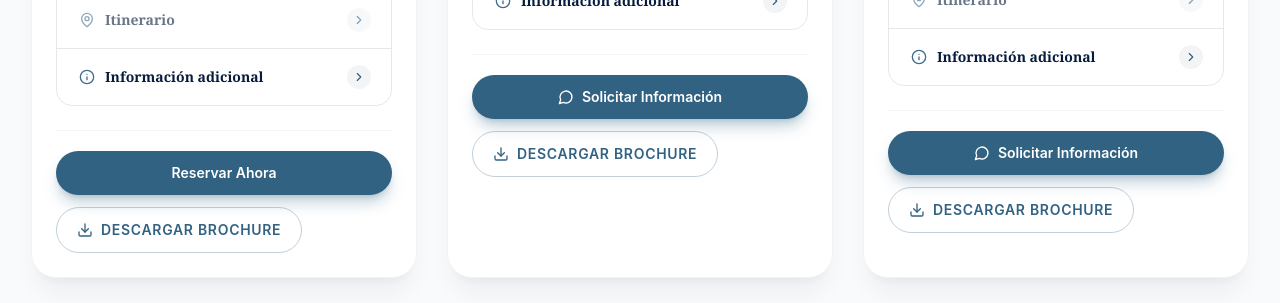
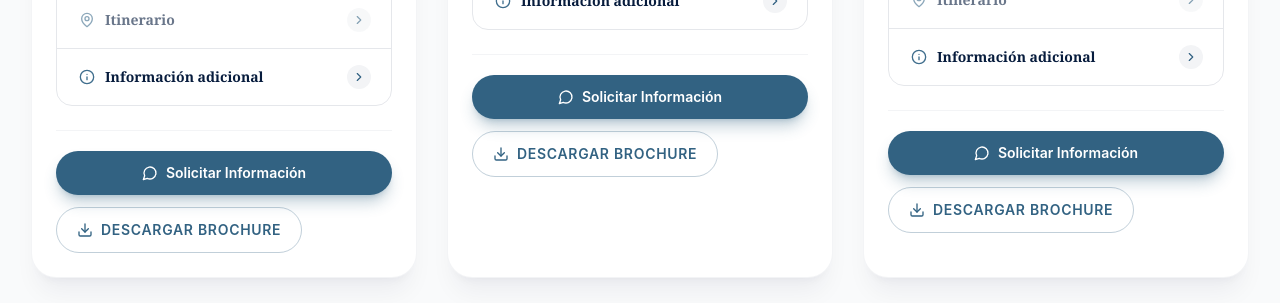
Before and after one commit to luchocr28/Viajando_con_Gonzalo, a React (Vite) app: page / in a window 1280 px wide. Shown: the part 4780-5083 px from the top of the page. Built offline with nearby package versions, Linux system fonts and the light colour scheme.

Commit message:
Simplify Tours button and remove unused keys

```diff
--- a/src/components/Tours.tsx
+++ b/src/components/Tours.tsx
@@ -292,16 +292,6 @@ function TourCardComponent({ tour, index }: { tour: TourCard; index: number }) {
         <TourAccordion items={accordionItems} tourId={tour.id} />
 
         <div className="mt-6 flex flex-wrap gap-3 border-t border-gray-100 pt-5">
-          {tour.ctaKey === 'reserve' ? (
-            <a
-              href={buildWhatsAppUrl(ctaMessage)}
-              target="_blank"
-              rel="noopener noreferrer"
-              className="btn-primary flex-1 !py-3"
-            >
-              {t('tours.reserveNow')}
-            </a>
-          ) : (
           <a
             href={buildWhatsAppUrl(ctaMessage)}
             target="_blank"
@@ -311,7 +301,6 @@ function TourCardComponent({ tour, index }: { tour: TourCard; index: number }) {
             <MessageCircle className="h-4 w-4" />
             {t('tours.requestInfo')}
           </a>
-          )}
           <a
             href={tour.brochureUrl}
             className="inline-flex items-center justify-center gap-2 rounded-full border border-primary/30 px-5 py-3 text-sm font-semibold uppercase tracking-wider text-primary transition-all hover:bg-primary hover:text-white"
--- a/src/data/content.ts
+++ b/src/data/content.ts
@@ -14,7 +14,6 @@ export type TourCard = {
   }[];
   departures: string[];
   additionalInfo: { es: string; en: string };
-  ctaKey: 'reserve' | 'info';
   brochureUrl: string;
 };
 
@@ -77,7 +76,6 @@ export const tours: TourCard[] = [
       es: 'Salidas garantizadas en agosto y septiembre. Cupos limitados. Reserva con anticipación para asegurar disponibilidad de hoteles y tours.',
       en: 'Guaranteed departures in August and September. Limited spots. Book in advance to secure hotel and tour availability.',
     },
-    ctaKey: 'reserve',
     brochureUrl: '#',
   },
   {
@@ -125,7 +123,6 @@ export const tours: TourCard[] = [
       es: 'Salidas privadas bajo reserva. Sujeto a disponibilidad de temporada seca. Recomendamos llevar ropa ligera, repelente de insectos y calzado cómodo para senderos.',
       en: 'Private departures on request. Subject to dry-season availability. We recommend lightweight clothing, insect repellent and comfortable trail footwear.',
     },
-    ctaKey: 'info',
     brochureUrl: '#',
   },
   {
@@ -153,7 +150,6 @@ export const tours: TourCard[] = [
       es: 'Salidas privadas bajo reserva. Sujeto a disponibilidad de temporada seca. Recomendamos llevar ropa ligera, repelente de insectos y calzado cómodo para senderos.',
       en: 'Private departures on request. Subject to dry-season availability. We recommend lightweight clothing, insect repellent and comfortable trail footwear.',
     },
-    ctaKey: 'info',
     brochureUrl: '#',
   },
 ];
--- a/src/i18n/translations.ts
+++ b/src/i18n/translations.ts
@@ -64,7 +64,6 @@ export type TranslationKey =
   | 'tours.guaranteedDepartures'
   | 'tours.additionalInfo'
   | 'tours.brochure'
-  | 'tours.reserveNow'
   | 'tours.requestInfo'
   | 'gallery.eyebrow'
   | 'gallery.title'
@@ -186,7 +185,6 @@ const es: Record<TranslationKey, string> = {
   'tours.guaranteedDepartures': 'Salidas garantizadas',
   'tours.additionalInfo': 'Información adicional',
   'tours.brochure': 'Descargar Brochure',
-  'tours.reserveNow': 'Reservar Ahora',
   'tours.requestInfo': 'Solicitar Información',
   'gallery.eyebrow': 'Galería',
   'gallery.title': 'Costa Rica en imágenes',
@@ -310,7 +308,6 @@ const en: Record<TranslationKey, string> = {
   'tours.guaranteedDepartures': 'Guaranteed departures',
   'tours.additionalInfo': 'Additional information',
   'tours.brochure': 'Download Brochure',
-  'tours.reserveNow': 'Reserve Now',
   'tours.requestInfo': 'Request Information',
   'gallery.eyebrow': 'Gallery',
   'gallery.title': 'Costa Rica in pictures',
```
Lines whose indentation alone changed are shown as unchanged.
